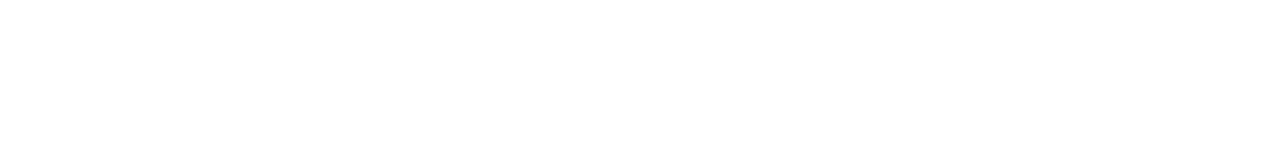
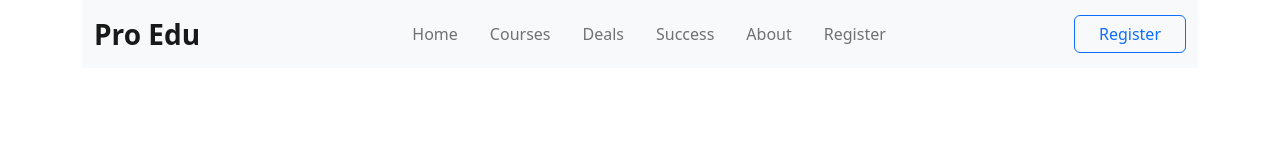
Before and after one commit to RubelRk/Digital-Learning, a plain HTML site: page index.html in a window 1280 px wide. Drawn offline with nearby package versions, Linux system fonts and the light colour scheme.

Commit message:
navbar ok

```diff
--- a/index.html
+++ b/index.html
@@ -7,6 +7,58 @@
     <link href="https://cdn.jsdelivr.net/npm/bootstrap@5.2.0/dist/css/bootstrap.min.css" rel="stylesheet" integrity="sha384-gH2yIJqKdNHPEq0n4Mqa/HGKIhSkIHeL5AyhkYV8i59U5AR6csBvApHHNl/vI1Bx" crossorigin="anonymous">
   </head>
   <body>
+    <!-- header area start  -->
+    <header class="container">
+      <!-- navbar start  -->
+      <section>
+        <nav class="navbar navbar-expand-lg bg-light">
+          <div class="container-fluid">
+            <a class="navbar-brand fs-3 fw-bolder" href="#">Pro Edu</a>
+
+
+
+            <div id="m-button" class="ms-md-auto me-md-3 d-none d-md-block d-lg-none">
+              <button class="btn text-primary border border-primary px-4" type="submit">Register</button>
+            </div>
+
+
+
+            <button class="navbar-toggler"type="button" data-bs-toggle="collapse" data-bs-target="#navbarText" aria-controls="navbarText" aria-expanded="false" aria-label="Toggle navigation">
+              <span class="navbar-toggler-icon"></span>
+            </button>
+            <div class="collapse navbar-collapse" id="navbarText">
+              <ul class="navbar-nav m-lg-auto mb-2 mb-lg-0">
+                <li class="nav-item ps-3">
+                  <a class="nav-link" aria-current="page" href="#">Home</a>
+                </li>
+                <li class="nav-item ps-3">
+                  <a class="nav-link" href="#">Courses</a>
+                </li>
+                <li class="nav-item ps-3">
+                  <a class="nav-link" href="#">Deals</a>
+                </li>
+                <li class="nav-item ps-3">
+                  <a class="nav-link" href="#">Success</a>
+                </li>
+                <li class="nav-item ps-3">
+                  <a class="nav-link" href="#">About</a>
+                </li>
+                <li class="nav-item ps-3">
+                  <a class="nav-link" href="#">Register</a>
+                </li>
+              </ul>
+              <div class="ps-2">
+                <button  class="d-md-none d-lg-block btn text-primary border border-primary px-4" type="submit">Register</button>
+              </div>
+            </div>
+          </div>
+        </nav>
+
+      </section>
+       <!-- navbar end  -->
+
+    </header>
+    <!-- header area end  -->
 
 
 
--- a/styles/style.css
+++ b/styles/style.css
@@ -0,0 +1,6 @@
+/* use font  */
+@import url('https://fonts.googleapis.com/css2?family=Poppins:wght@400;500;600;700;800&display=swap');
+
+body{
+    font-family: 'Poppins', sans-serif;
+}
```
